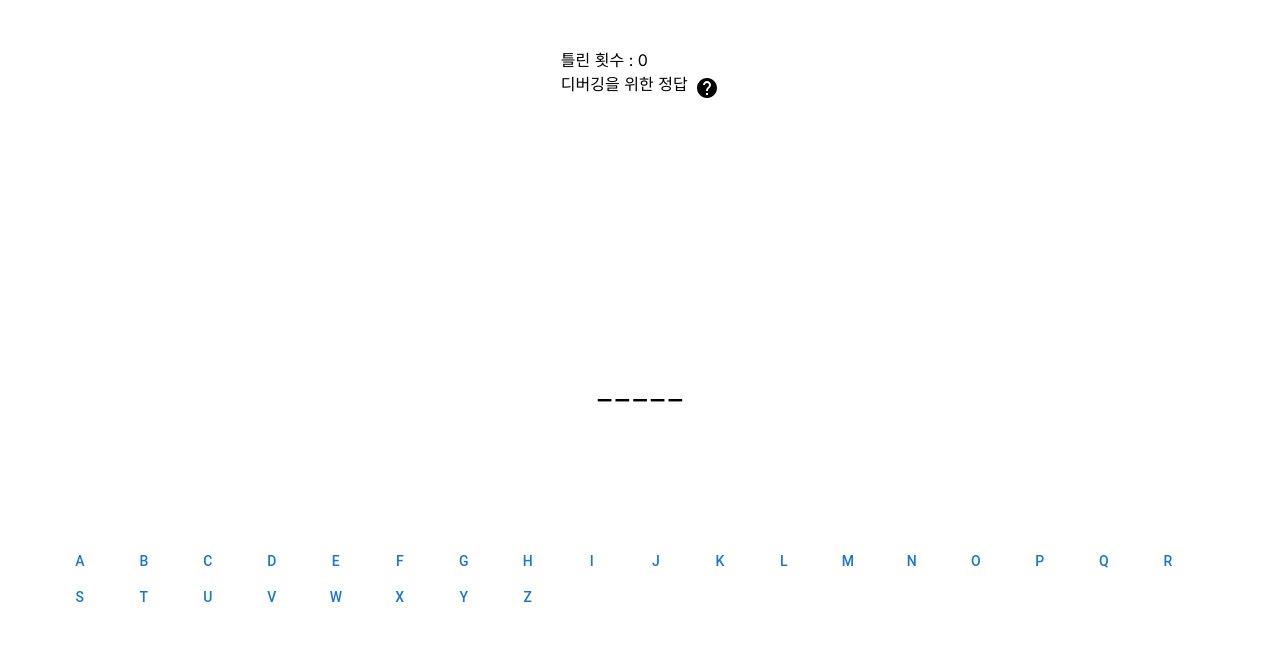
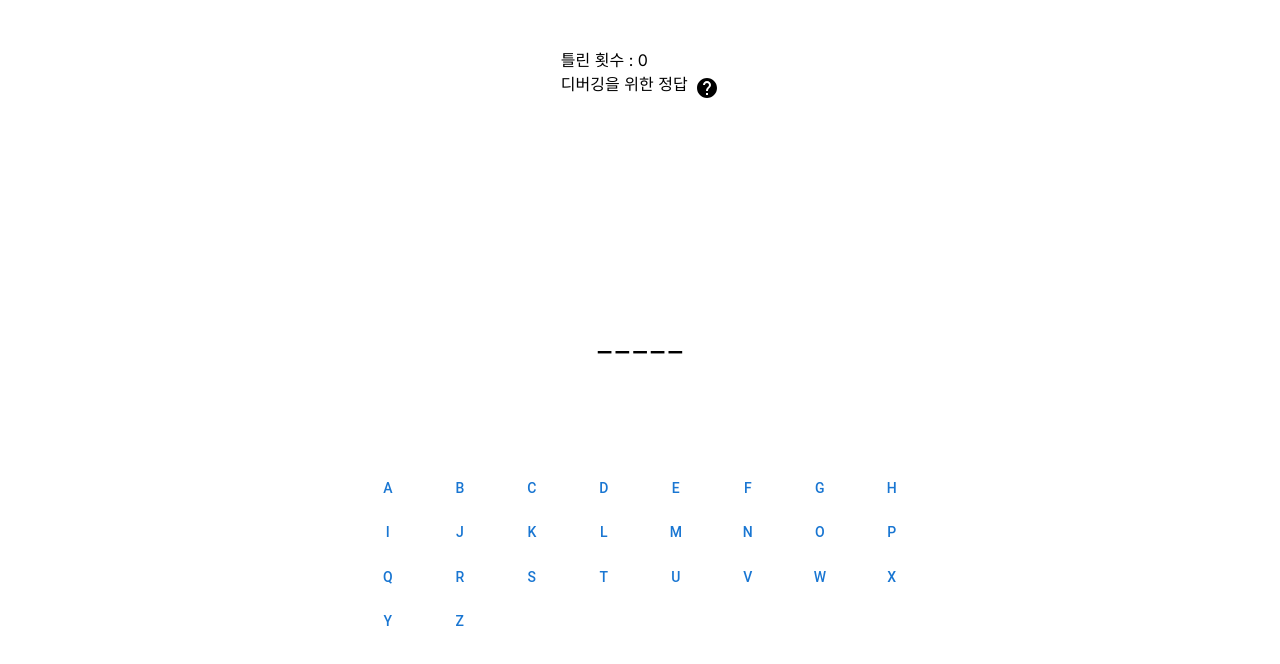
Before and after one commit to 888pocket/hanghae_plus_hangman, a Next.js app: page /play/1 in a window 1280 px wide. Shown: the top 664 px of the page. Built offline with nearby package versions, Linux system fonts and the light colour scheme.

Commit message:
알파벳 선택 버튼 배열 수정

```diff
--- a/src/app/play/[mode]/page.tsx
+++ b/src/app/play/[mode]/page.tsx
@@ -114,7 +114,7 @@ export default function Play() {
           <span key={answer}>{right.indexOf(answer) > -1 ? answer : "_"}</span>
         ))}
       </div>
-      <div className="alphabet-section">
+      <div className="alphabet-section grid grid-cols-5 lg:grid-cols-8 gap-2">
         {alphabets.map((alphabet, index) => (
           <Button
             key={index}
@@ -146,7 +146,7 @@ export default function Play() {
         <div>
           <div className="flex gap-4">
             <Button onClick={() => router.push("/")}>처음으로</Button>
-            <Button>다시하기</Button>
+            <Button onClick={() => router.refresh()}>다시하기</Button>
           </div>
         </div>
       ) : (
```
